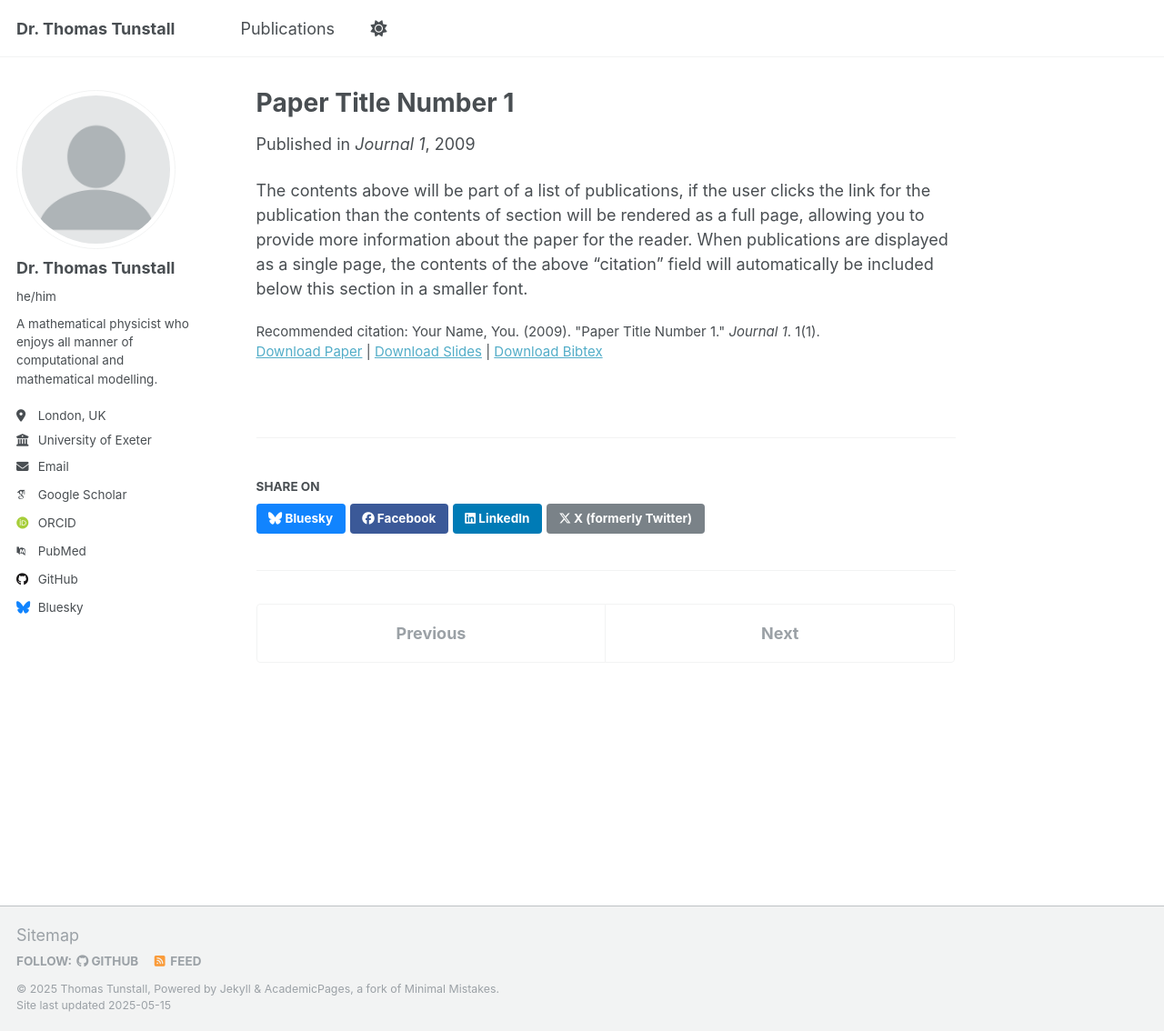
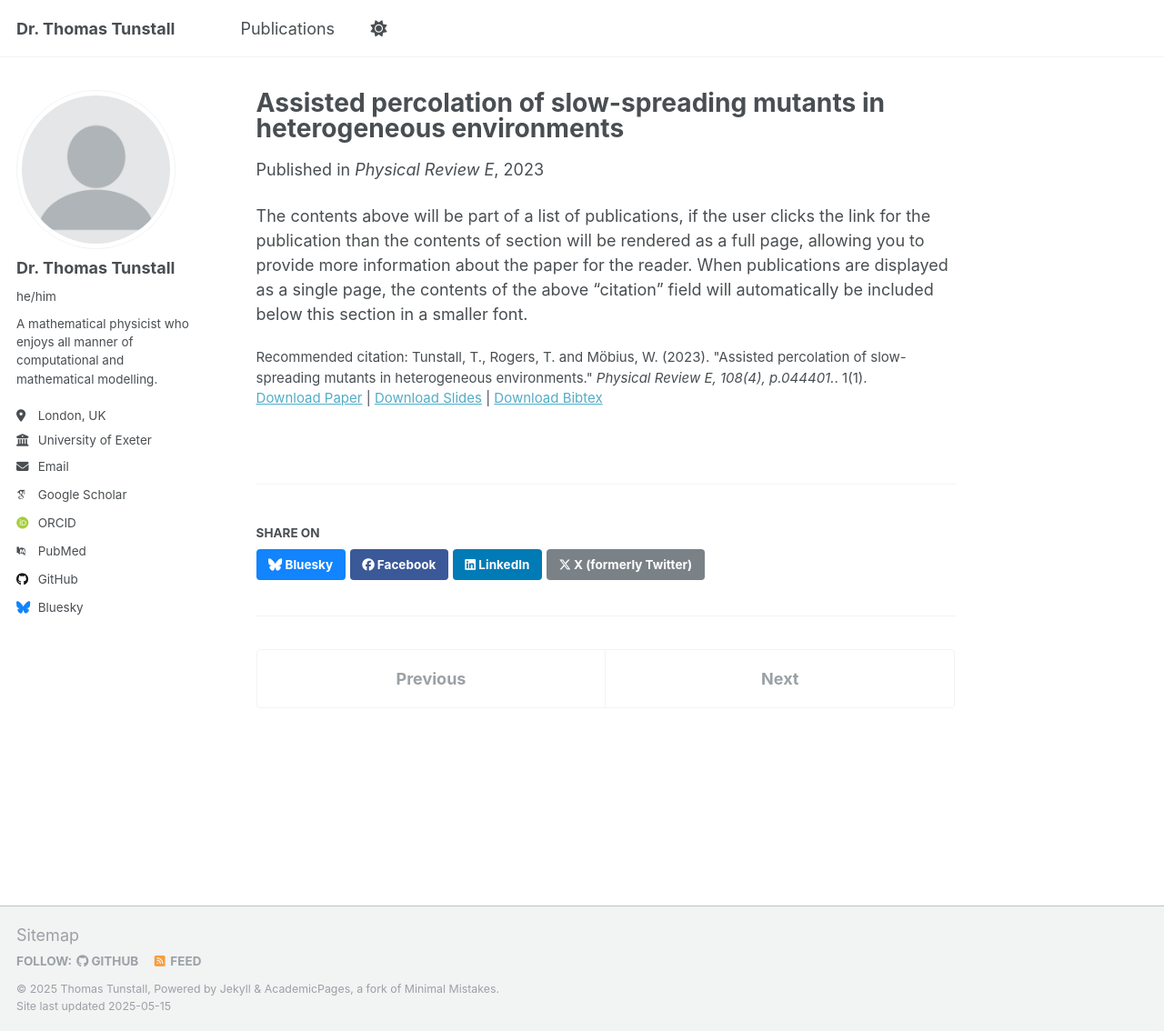
Before and after one commit to ThomasTunstall/ThomasTunstall, a Jekyll site: the page built from _publications/2009-10-01-paper-title-number-1.md, in a window 1280 px wide and 1134 px high. Shown: the whole window at 91% size. Built offline with Jekyll 4.4.1, drawn with Linux system fonts in a browser that asks for light colours; some web fonts are replaced.

Commit message:
Update 2009-10-01-paper-title-number-1.md

```diff
--- a/_publications/2009-10-01-paper-title-number-1.md
+++ b/_publications/2009-10-01-paper-title-number-1.md
@@ -1,14 +1,14 @@
 ---
-title: "Paper Title Number 1"
+title: "Assisted percolation of slow-spreading mutants in heterogeneous environments"
 collection: publications
 category: manuscripts
 permalink: /publication/2009-10-01-paper-title-number-1
-excerpt: 'This paper is about the number 1. The number 2 is left for future work.'
-date: 2009-10-01
-venue: 'Journal 1'
-slidesurl: 'http://academicpages.github.io/files/slides1.pdf'
-paperurl: 'http://academicpages.github.io/files/paper1.pdf'
-bibtexurl: 'http://academicpages.github.io/files/bibtex1.bib'
-citation: 'Your Name, You. (2009). &quot;Paper Title Number 1.&quot; <i>Journal 1</i>. 1(1).'
+excerpt: 'Environmental heterogeneity can drive genetic heterogeneity in expanding populations; mutant strains may emerge that trade overall growth rate for an improved ability to survive in patches that are hostile to the wild type. This evolutionary dynamic is of practical importance when seeking to prevent the emergence of damaging traits. We show that a subcritical slow-spreading mutant can attain dominance even when the density of patches is below their percolation threshold and predict this transition using geometrical arguments. This work demonstrates a phenomenon of “assisted percolation”, where one subcritical process assists another to achieve supercriticality.'
+date: 2023-10-04
+venue: 'Physical Review E'
+slidesurl: ''
+paperurl: 'http://ThomasTunstall.github.io/files/PhysRevE.108.044401.pdf'
+bibtexurl: 'http://ThomasTunstall.github.io/files/PhysRevE.108.044401.bib'
+citation: 'Tunstall, T., Rogers, T. and Möbius, W. (2023). &quot;Assisted percolation of slow-spreading mutants in heterogeneous environments.&quot; <i>Physical Review E, 108(4), p.044401.</i>. 1(1).'
 ---
 The contents above will be part of a list of publications, if the user clicks the link for the publication than the contents of section will be rendered as a full page, allowing you to provide more information about the paper for the reader. When publications are displayed as a single page, the contents of the above "citation" field will automatically be included below this section in a smaller font.
```
